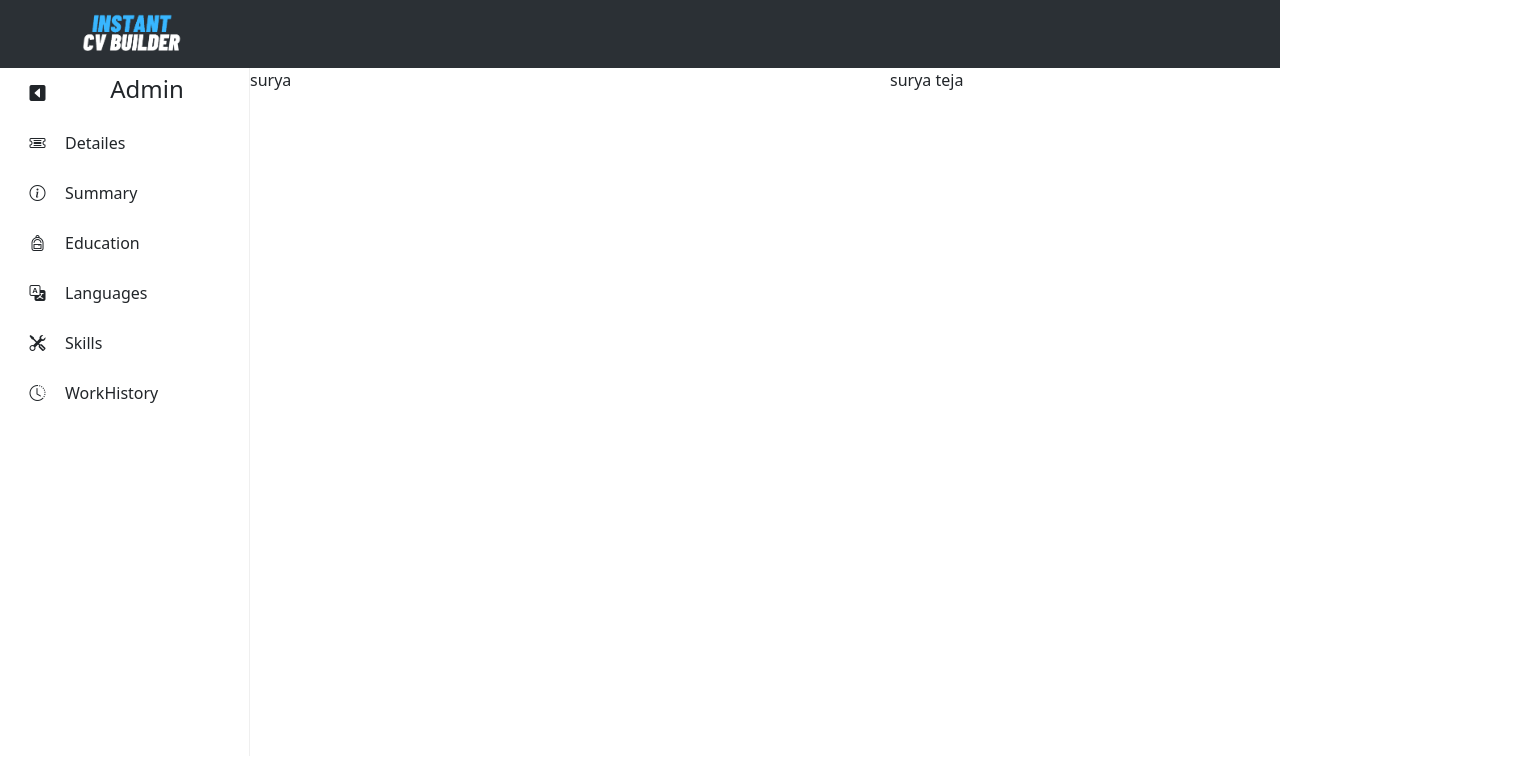
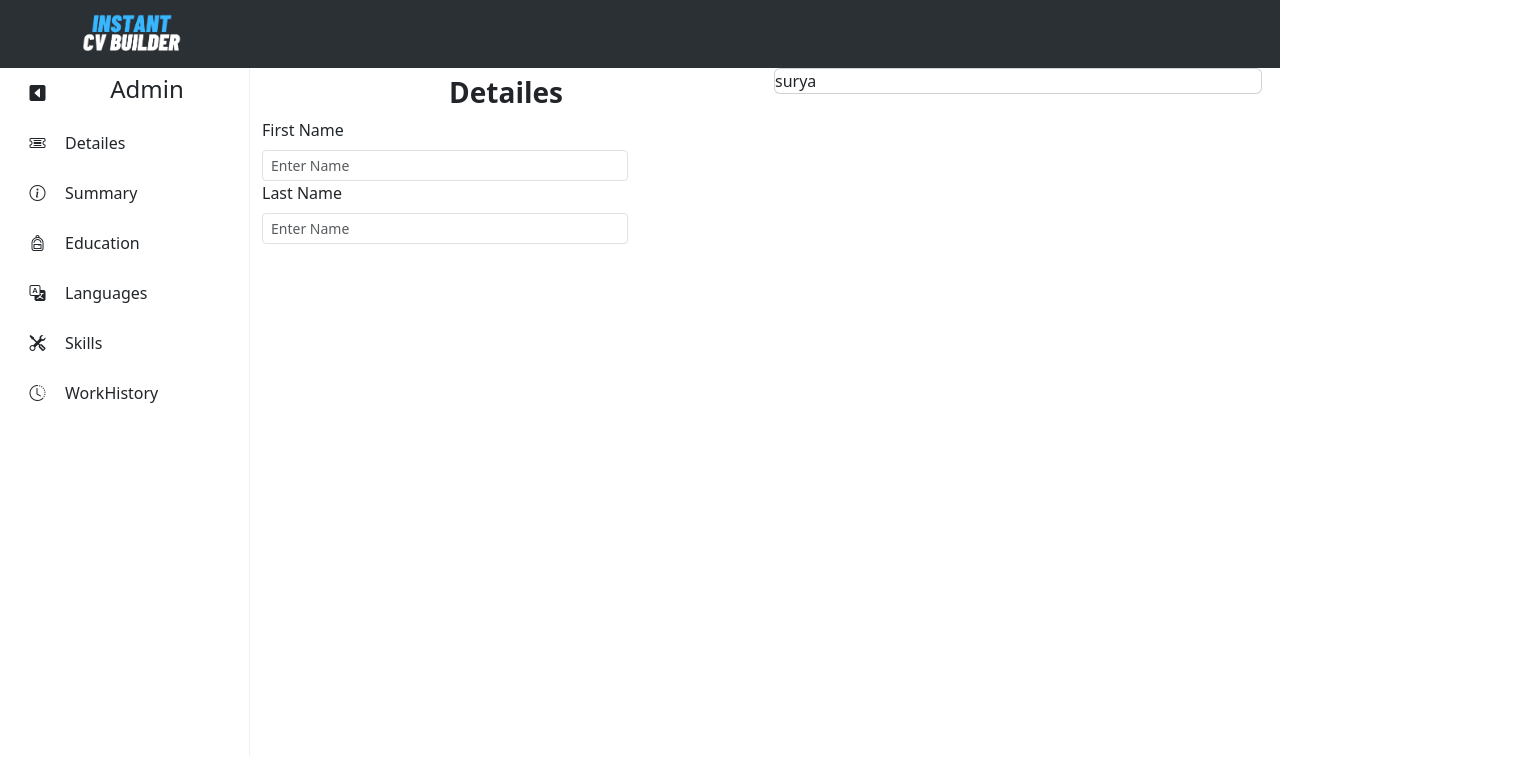
Before and after one commit to surya-sun/cvBuilder, a React (Vite) app: page / in a window 1280 px wide. Shown: the top 784 px of the page, 1530 px wide, since content can reach past the window. Built offline with nearby package versions, Linux system fonts and the light colour scheme.

Commit message:
aded text box

```diff
--- a/src/App.css
+++ b/src/App.css
@@ -53,7 +53,11 @@
 
 .routes_and_resume_paper > .routes ,
 .routes_and_resume_paper > .resume_layout {
-        flex: 0 0 50vw;
+        flex: 0 0 40vw;
+}
+
+.remove_layout {
+  display:  none;
 }
 
 
--- a/src/App.jsx
+++ b/src/App.jsx
@@ -5,7 +5,6 @@ import reactLogo from './assets/react.svg'
 import viteLogo from '/vite.svg'
 import SideBar_ from './Components/sideBar'
 import NavBar from './Components/navBar'
-
  import './App.css'
 
 function App() {
--- /dev/null
+++ b/src/Components/heading.jsx
@@ -0,0 +1,11 @@
+import React from "react";
+
+let Heading = (props)=>{
+    return(
+        <>
+                    <p className="h3 text-center mt-2 fw-bold">{props.heading}</p>
+        </>
+    )
+}
+
+export default Heading;
--- a/src/Components/resume.jsx
+++ b/src/Components/resume.jsx
@@ -1,12 +1,14 @@
 
 import  Card  from "react-bootstrap/Card";
-
+import Container from "react-bootstrap/Container";
 
 let Resume = ()=>{
     return(
+        <Container>
         <Card>
             surya
         </Card>
+        </Container>
     )
 }
 
--- a/src/Components/sideBar.jsx
+++ b/src/Components/sideBar.jsx
@@ -34,7 +34,7 @@ export default function SideBar_(){
     },[window.innerWidth])
 
     return(
-      <div style={{display : 'flex' , flexDirection:"row" }} >
+      <div style={{display : 'flex' }} >
           <Sidebar style={{ height: "85.9vh"}}  backgroundColor="white" collapsed={showSideBar}>
             <Menu>
                 <MenuItem icon={ closeOpenIcon ? <i className="bi bi-caret-left-square-fill"></i> :  <i className="bi bi-caret-right-square-fill"></i>   } onClick={() => { setcloseOpenIcon(!closeOpenIcon); setShowSideBar(!showSideBar);}} style={{ textAlign: "center" }}>{" "}<p className="h4" >Admin</p></MenuItem>
@@ -49,8 +49,8 @@ export default function SideBar_(){
               <div className="routes" >
                     <Routes>{routes.map((e,index)=> { return <Route key={index} path={e.path} element={<e.element />} /> } )}</Routes>
               </div>
-                <div className="resume_layout" >
-                    surya teja
+                <div className={`resume_layout ${width < 850 ? "remove_layout" : ""}`} >
+                     <Resume />
                 </div>
            </div>
       </div>
--- a/src/screens/detailes.jsx
+++ b/src/screens/detailes.jsx
@@ -1,22 +1,26 @@
 import React from "react";
+import Form from "react-bootstrap/Form"
 import Row from "react-bootstrap/Row";
 import  Col  from "react-bootstrap/Col";
 import  Container from "react-bootstrap/Container";
+import Heading from "../Components/heading";
 
 function Detailes(){
     return(
         <>
-            {/* <Container>
-                <Row>
-                    <Col lg={5} >
-                        surya
-                    </Col>
-                    <Col lg={1} >
-                        teja
-                    </Col>
-                </Row>
-            </Container> */}
-            surya
+        <Container>
+            <Heading heading="Detailes" />
+            <Form>
+                <Form.Group className="md-3">
+                    <Form.Label>First Name</Form.Label>
+                   <Form.Control className='w-75'  size='sm' type="text" placeholder="Enter Name" />
+                </Form.Group>
+                <Form.Group className="md-3">
+                    <Form.Label>Last Name</Form.Label>
+                   <Form.Control className='w-75'  size='sm' type="text" placeholder="Enter Name" />
+                </Form.Group>
+            </Form>
+        </Container>
         </>
     )
 }
```
Also changed, not shown: 1 other file (tests, documents, lock files or other folders).
